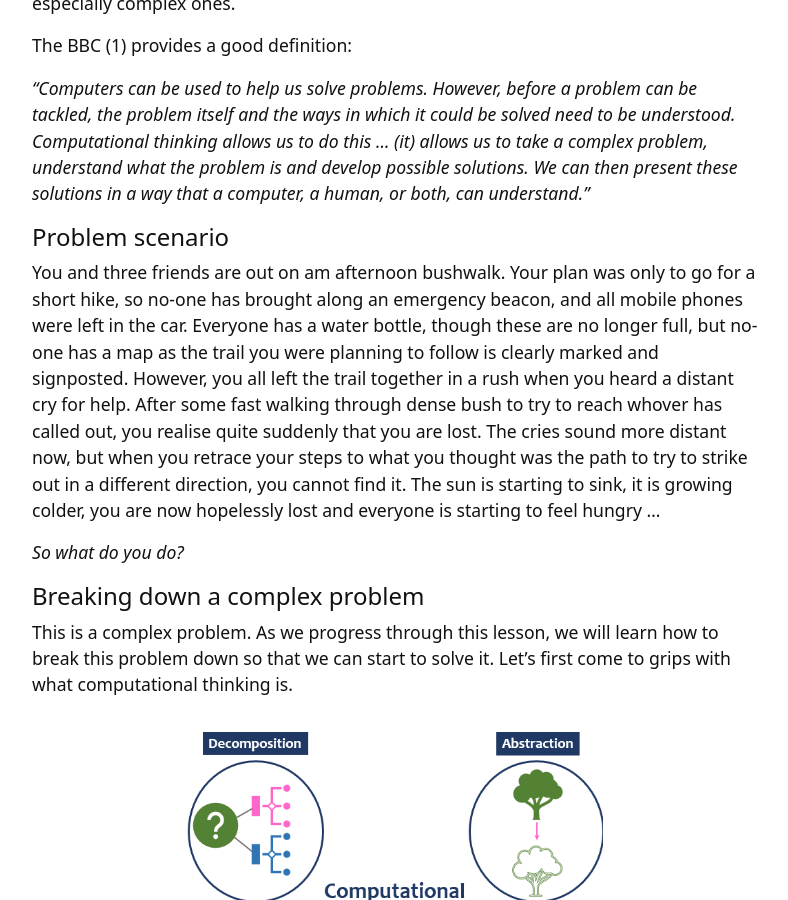
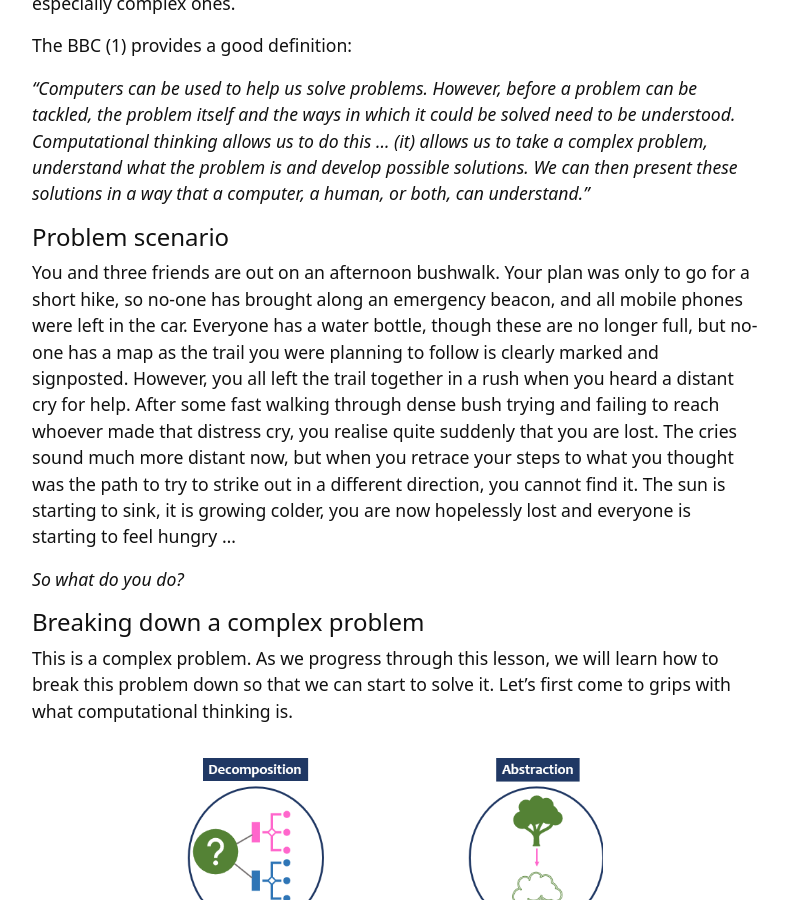
Before and after one commit to weaverbel/intro-computational-thinking, a Jekyll site: the page built from content/0-intro.md, in a window 1280 px wide and 900 px high, scrolled down 308 px. Shown: the whole window, without its empty margins (245-1033 px from the left). Built offline with Jekyll 4.4.1, drawn with Linux system fonts in a browser that asks for light colours.

Commit message:
Update 0-intro.md
fix typos

```diff
--- a/content/0-intro.md
+++ b/content/0-intro.md
@@ -13,7 +13,7 @@ The BBC (1) provides a good definition:
 
 #### Problem scenario
 
-You and three friends are out on am afternoon bushwalk. Your plan was only to go for a short hike, so no-one has brought along an emergency beacon, and all mobile phones were left in the car. Everyone has a water bottle, though these are no longer full, but no-one has a map as the trail you were planning to follow is clearly marked and signposted. However, you all left the trail together in a rush when you heard a distant cry for help. After some fast walking through dense bush to try to reach whover has called out, you realise quite suddenly that you are lost. The cries sound more distant now, but when you retrace your steps to what you thought was the path to try to strike out in a different direction, you cannot find it. The sun is starting to sink, it is growing colder, you are now hopelessly lost and everyone is starting to feel hungry ...
+You and three friends are out on an afternoon bushwalk. Your plan was only to go for a short hike, so no-one has brought along an emergency beacon, and all mobile phones were left in the car. Everyone has a water bottle, though these are no longer full, but no-one has a map as the trail you were planning to follow is clearly marked and signposted. However, you all left the trail together in a rush when you heard a distant cry for help. After some fast walking through dense bush trying and failing to reach whoever made that distress cry, you realise quite suddenly that you are lost. The cries sound much more distant now, but when you retrace your steps to what you thought was the path to try to strike out in a different direction, you cannot find it. The sun is starting to sink, it is growing colder, you are now hopelessly lost and everyone is starting to feel hungry ...
 
 *So what do you do?*
 
```
